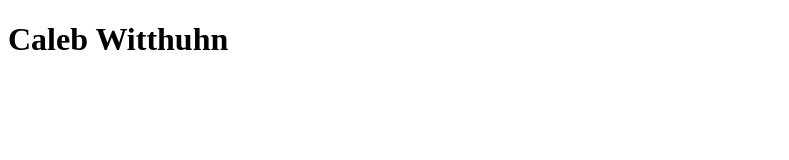
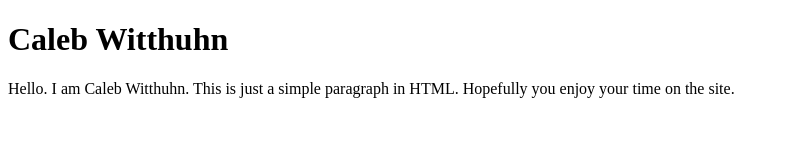
Before and after one commit to calbguy14/cis483-hw1, a plain HTML site: page index.html in a window 1280 px wide. Shown: the whole page, without its empty margins (0-789 px from the left). Drawn offline with Linux system fonts and the light colour scheme.

Commit message:
Added introduction paragraph.

```diff
--- a/index.html
+++ b/index.html
@@ -10,5 +10,7 @@
 
     <h1>Caleb Witthuhn</h1>
 
+    <p>Hello. I am Caleb Witthuhn. This is just a simple paragraph in HTML. Hopefully you enjoy your time on the site.</p>
+
   </body>
 </html>
```
